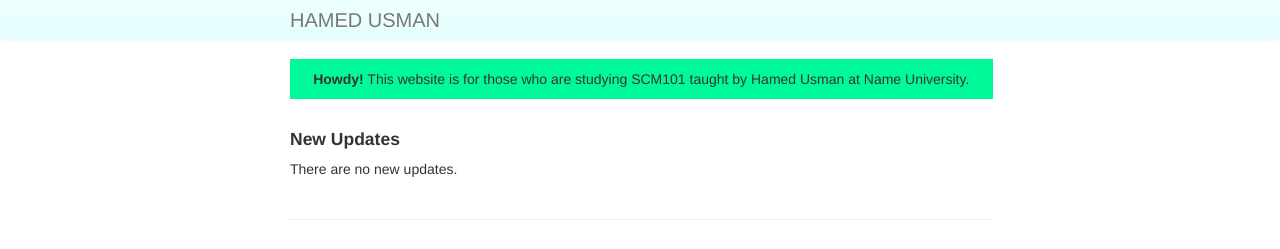
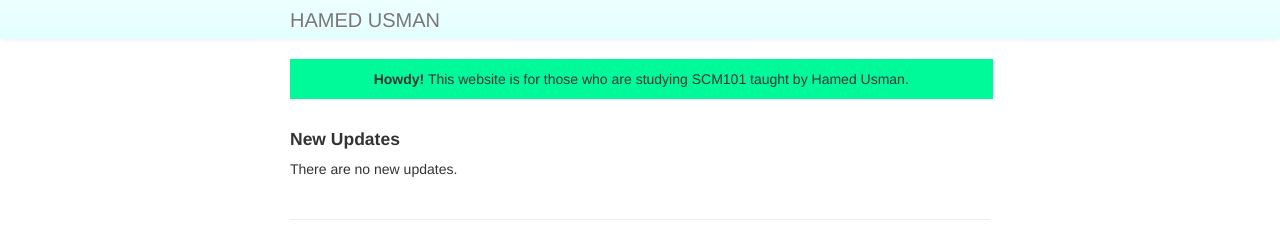
Before and after one commit to 101scm/101scm.github.io, a Jekyll site: the page built from index.md, in a window 1280 px wide. Shown: the top 249 px of the page. Built offline with Jekyll 4.4.1, drawn with Linux system fonts in a browser that asks for light colours.

Commit message:
Update index.md

```diff
--- a/index.md
+++ b/index.md
@@ -4,7 +4,7 @@ title: TEACHING101 〰 Hamed Usman
 description: Hamed Usman is a Lecturer at Name University, City, Country.
 keywords: operations management, supply chain management, logistics
 ---
-<div class="note"><b>Howdy!</b> This website is for those who are studying SCM101 taught by Hamed Usman at Name University.
+<div class="note"><b>Howdy!</b> This website is for those who are studying SCM101 taught by Hamed Usman.
 </div>
 
 <br/>
```
